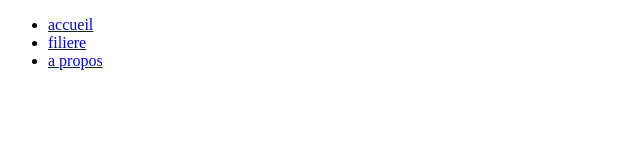
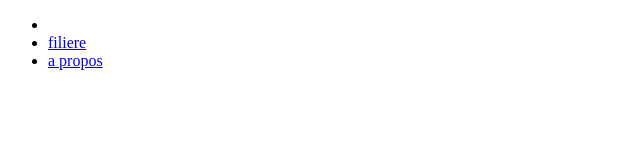
Before and after one commit to Marvin709/site_esgis, a plain HTML site: page index.html in a window 1280 px wide. Shown: the full height of the page, 0-640 px from the left. Drawn offline with Linux system fonts and the light colour scheme.

Commit message:
suppression d'un lien

```diff
--- a/index.html
+++ b/index.html
@@ -9,7 +9,7 @@
     <nav>
         <ul>
             <li>
-                <a href="http://">accueil</a>
+                <a href="http://"></a>
             </li>
             <li>
                 <a href="http://">filiere</a>
```
